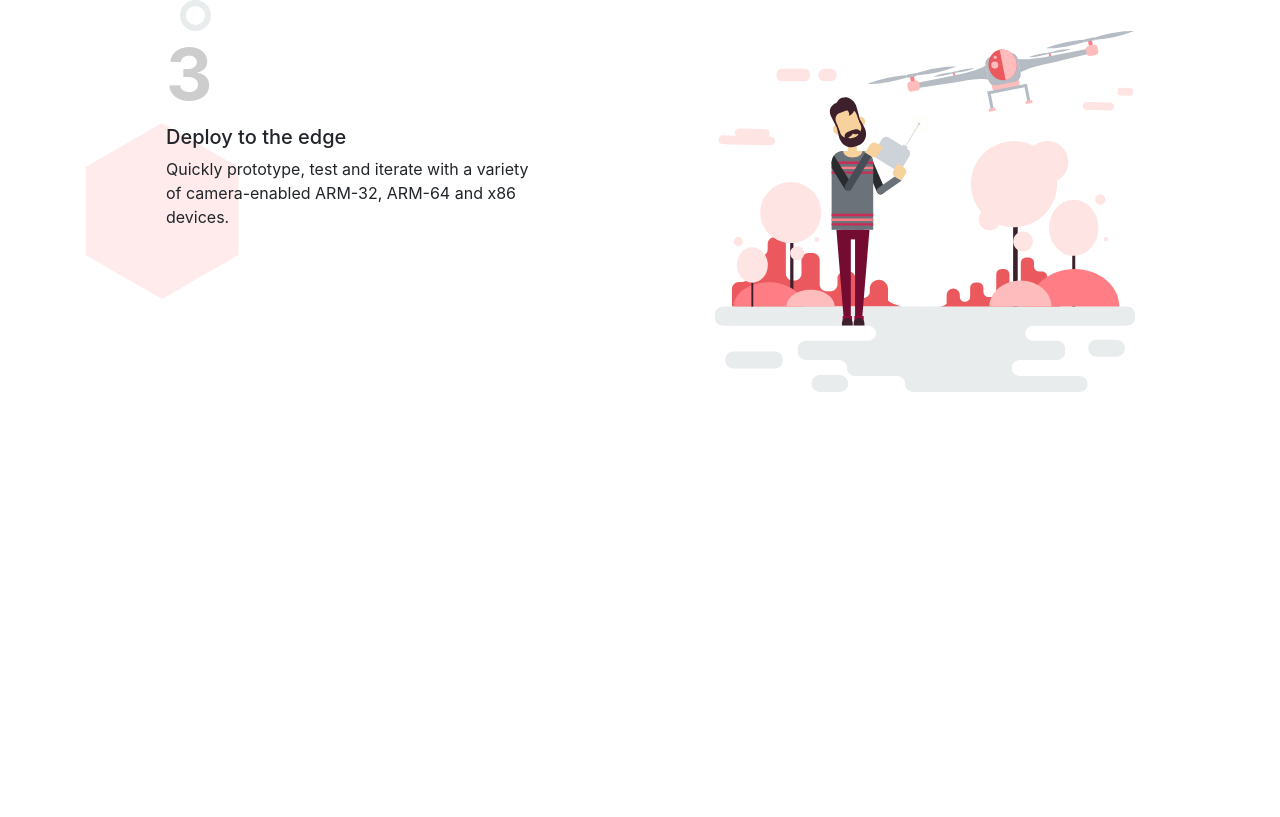
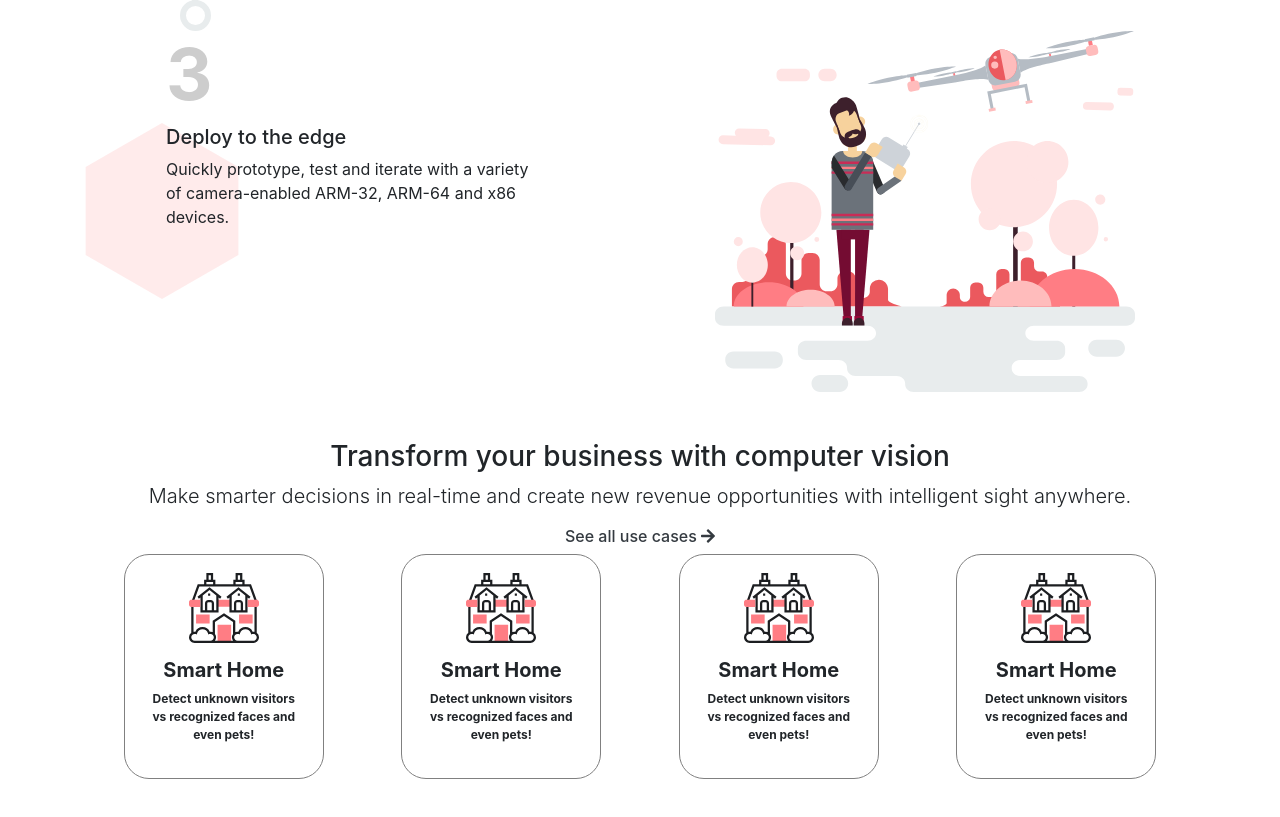
Before and after one commit to carloslazo/aai_test, a React (Create React App) app: page / in a window 1280 px wide. Shown: the part 1687-2504 px from the top of the page. Before the commit the page ends 2079 px from the top, so only its background shows below. Built offline with nearby package versions, Linux system fonts and the light colour scheme.

Commit message:
adds deck group

```diff
--- a/src/App.css
+++ b/src/App.css
@@ -59,3 +59,34 @@
 .background-max-height{
   max-height: 361px;
 }
+
+.deck-container{
+  display: flex;
+  flex-direction: column;
+  justify-content: center;
+  align-items: center;
+  padding: 20px;
+  width: 200px;;
+  height: 225px;;
+  border-radius: 25px;
+  border: .5px solid grey;
+  margin: auto;
+}
+
+.deck-text-container{
+  margin-top: 15px;
+}
+
+.deck-text-container p{
+  font-size: 12px;
+}
+
+.deck-image-container{
+  width: 70px;
+  height: 70px;
+}
+
+.deck-image-container img{
+  width: 100%;
+  height: 100%;
+}
--- a/src/App.js
+++ b/src/App.js
@@ -4,6 +4,7 @@ import './custom-bootstrap.css';
 import NavBar from './components/navbar.jsx'
 import HeroImage from './components/hero-image.jsx'
 import DeploySteps from './components/deploy-steps.jsx'
+import UseCases from './components/use-cases.jsx'
 
 function App() {
   return (
@@ -11,6 +12,7 @@ function App() {
       <NavBar/>
       <HeroImage/>
       <DeploySteps/>
+      <UseCases/>
     </div>
   );
 }
--- /dev/null
+++ b/src/components/card-deck.jsx
@@ -0,0 +1,57 @@
+import React from "react";
+import houseCopy from "../assets/house-copy.svg";
+
+function CardDeck(props) {
+  return (
+    <div class="container">
+      <div class="row">
+        <div class="col-lg-3">
+          <div class="deck-container">
+            <div class="deck-image-container">
+              <img src={houseCopy}/>
+            </div>
+            <div class="deck-text-container text-center">
+              <h5 class="font-weight-bold">Smart Home</h5>
+              <p class="font-weight-bold">Detect unknown visitors vs recognized faces and even pets!</p>
+            </div>
+          </div>
+        </div>
+        <div class="col-lg-3">
+          <div class="deck-container">
+            <div class="deck-image-container">
+              <img src={houseCopy}/>
+            </div>
+            <div class="deck-text-container text-center">
+              <h5 class="font-weight-bold">Smart Home</h5>
+              <p class="font-weight-bold">Detect unknown visitors vs recognized faces and even pets!</p>
+            </div>
+          </div>
+        </div>
+        <div class="col-lg-3">
+          <div class="deck-container">
+            <div class="deck-image-container">
+              <img src={houseCopy}/>
+            </div>
+            <div class="deck-text-container text-center">
+              <h5 class="font-weight-bold">Smart Home</h5>
+              <p class="font-weight-bold">Detect unknown visitors vs recognized faces and even pets!</p>
+            </div>
+          </div>
+        </div>
+        <div class="col-lg-3">
+          <div class="deck-container">
+            <div class="deck-image-container">
+              <img src={houseCopy}/>
+            </div>
+            <div class="deck-text-container text-center">
+              <h5 class="font-weight-bold">Smart Home</h5>
+              <p class="font-weight-bold">Detect unknown visitors vs recognized faces and even pets!</p>
+            </div>
+          </div>
+        </div>
+      </div>
+    </div>
+  );
+}
+
+export default CardDeck;
--- /dev/null
+++ b/src/components/use-cases.jsx
@@ -0,0 +1,32 @@
+import React from "react";
+import CardDeck from "./card-deck.jsx";
+
+function UseCases(props) {
+  return (
+    <div class="container my-5">
+      <div class="row">
+        <div class="col mx-auto text-lg-center">
+          <h3>
+            Transform your business with computer vision
+          </h3>
+          <p class="lead">
+            Make smarter decisions in real-time and create new revenue
+            opportunities with intelligent sight anywhere.
+          </p>
+          <h6>
+            <a class="text-dark" href="#">
+              See all use cases <i class="fas fa-arrow-right" />
+          </a>
+        </h6>
+      </div>
+    </div>
+    <div class="row">
+      <div class="col-lg mx-auto">
+      <CardDeck/>
+      </div>
+    </div>
+  </div>
+);
+}
+
+export default UseCases;
```
